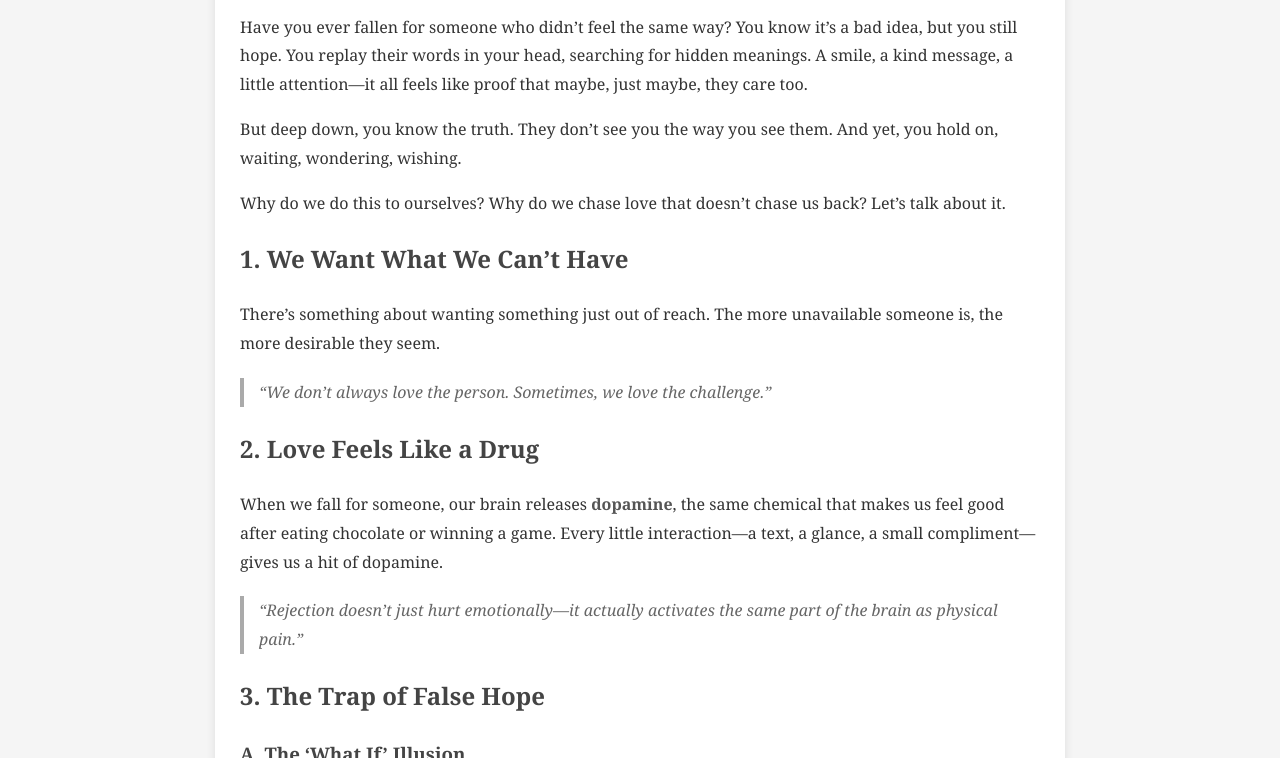
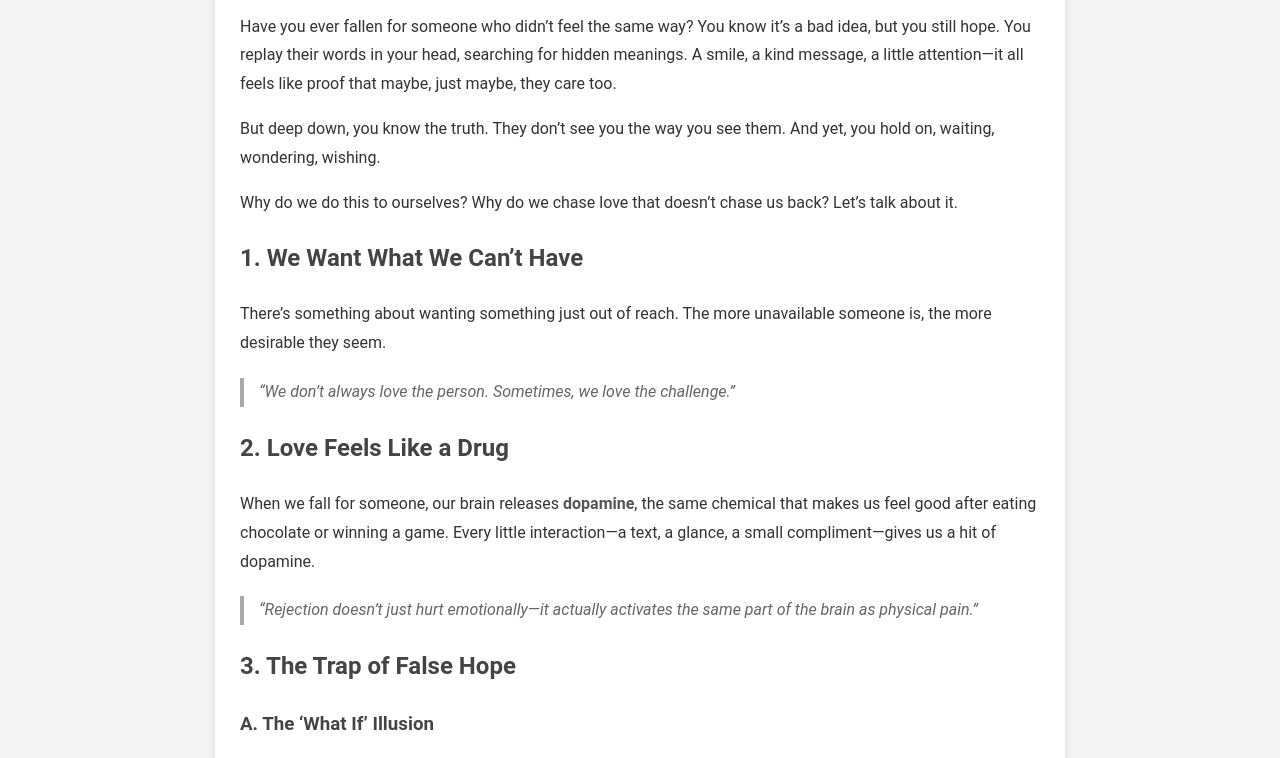
Before and after one commit to ranjith-sp-0310/supernatural.live, a plain HTML site: page index.html in a window 1280 px wide. Shown: the part 206-964 px from the top of the page. Drawn offline with Linux system fonts and the light colour scheme.

Commit message:
Update index.html

```diff
--- a/index.html
+++ b/index.html
@@ -6,7 +6,7 @@
     <title>Why We Fall for Those Who Don’t Fall for Us</title>
     <style>
         body {
-            font-family: 'Georgia', serif;
+            font-family: 'Roboto', sans-serif;
             background-color: #f5f5f5;
             color: #333;
             margin: 0;
```
